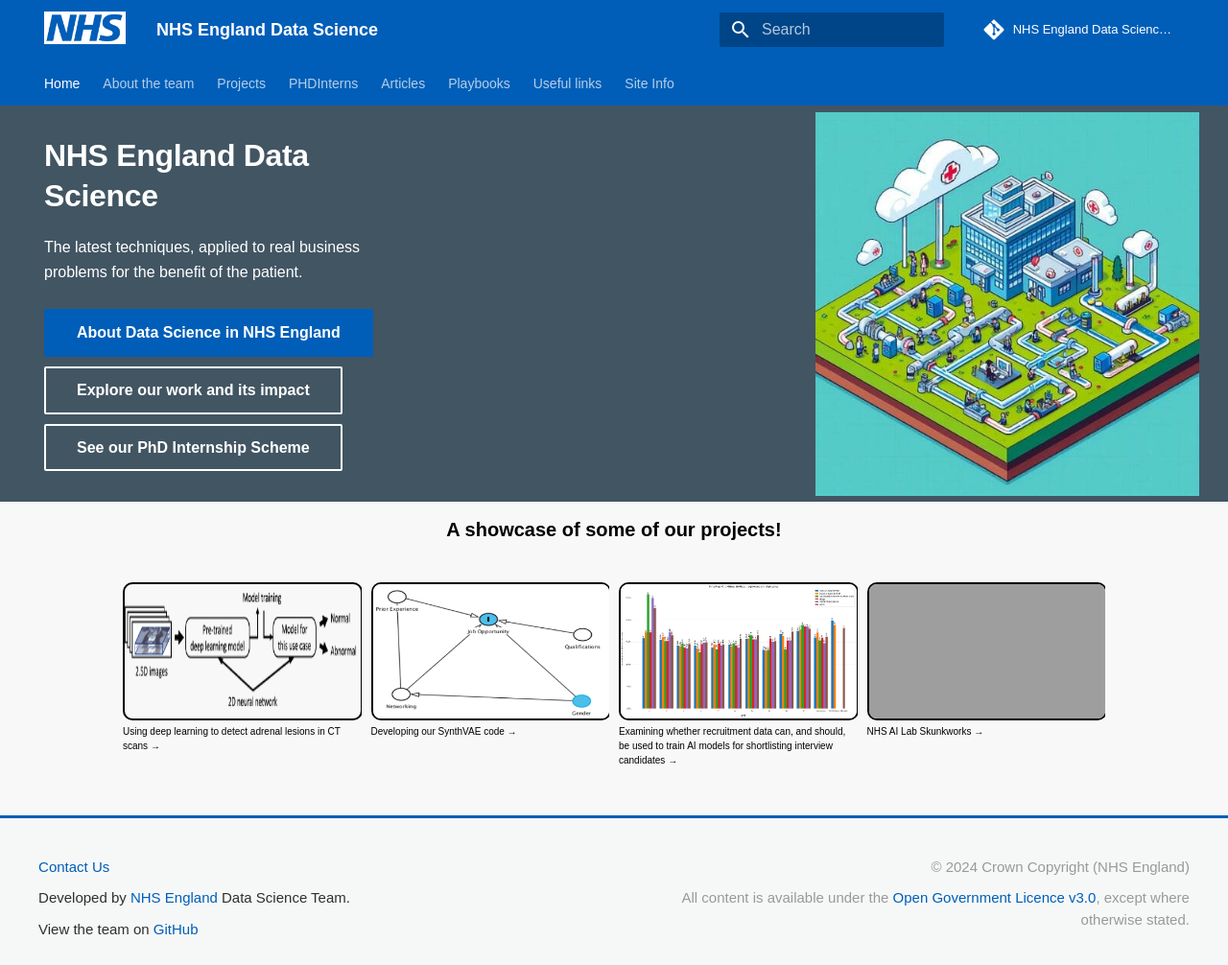
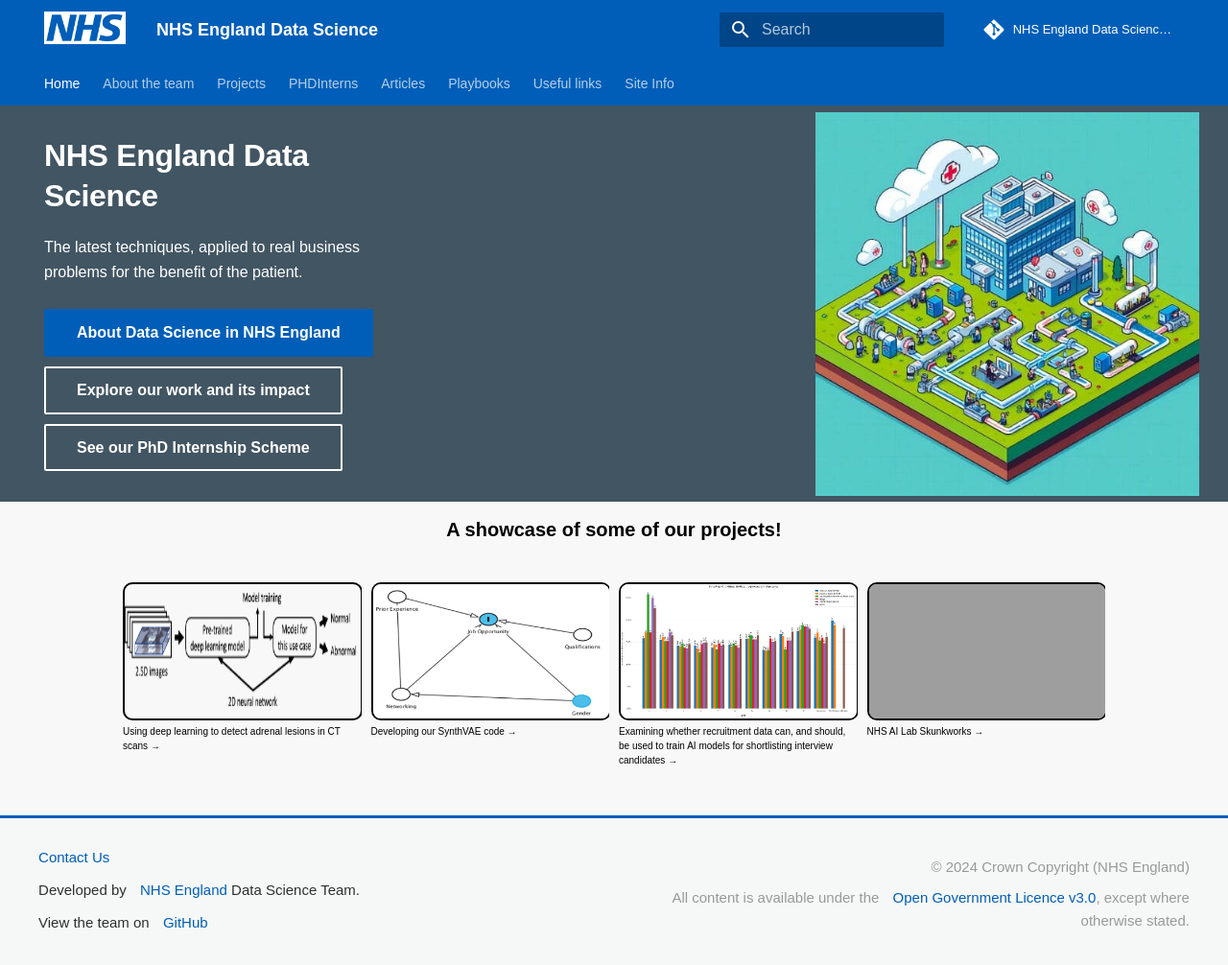
Before and after one commit to nhsengland/datascience, an MkDocs documentation site: the page built from docs/index.md, in a window 1280 px wide and 1006 px high. Shown: the whole window at 96% size. Built offline with MkDocs 1.6.1 and Material for MkDocs 9.7.7, drawn with Linux system fonts in a browser that asks for light colours; some web fonts are replaced; comment, search, counter and statistics services are not loaded; old or Windows-style settings are respelled for this version of MkDocs; grey boxes are pictures that could not be loaded.

Commit message:
minimum target size increase

```diff
--- a/docs/stylesheets/extra.css
+++ b/docs/stylesheets/extra.css
@@ -32,6 +32,11 @@
   height: auto;
 }
 
+a {
+  min-height:24px;
+  min-width: 24px;
+}
+
 .md-header__button.md-logo-nhs :is(img, svg) {
   width: 85px !important;
   height: auto !important;
@@ -56,6 +61,12 @@
 
 .footer a {
   color: #005eb8;
+  font-size: 15px;
+  font-weight: 400;
+  margin-left: 1vh;
+  min-width:24px;
+  min-height: 24px;
+  display: inline-block;
 }
 
 .footer_left p {
--- a/overrides/partials/footer.html
+++ b/overrides/partials/footer.html
@@ -59,7 +59,7 @@
 
 <footer class="footer">
   <div class="footer_left">
-    <a href="mailto:datascience@nhs.net"><p>Contact Us</p></a>
+    <a href="mailto:datascience@nhs.net">Contact Us</a>
     <p>Developed by <a href="https://www.england.nhs.uk/">NHS England</a> Data Science Team.</p>
     <p>
       View the team on
```
